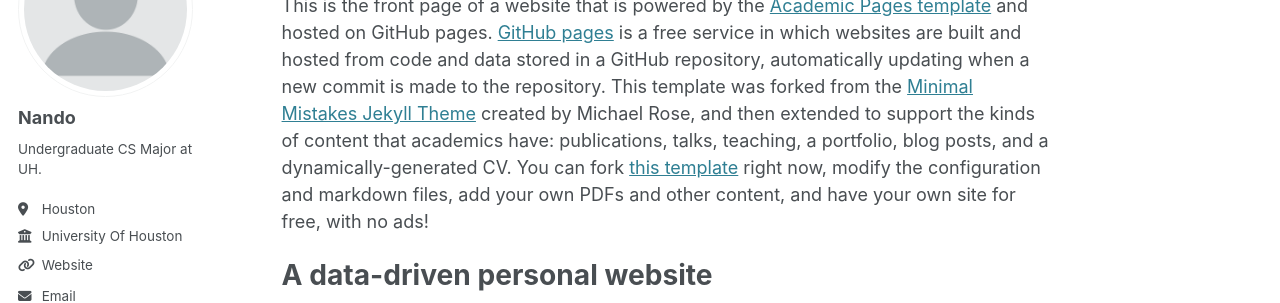
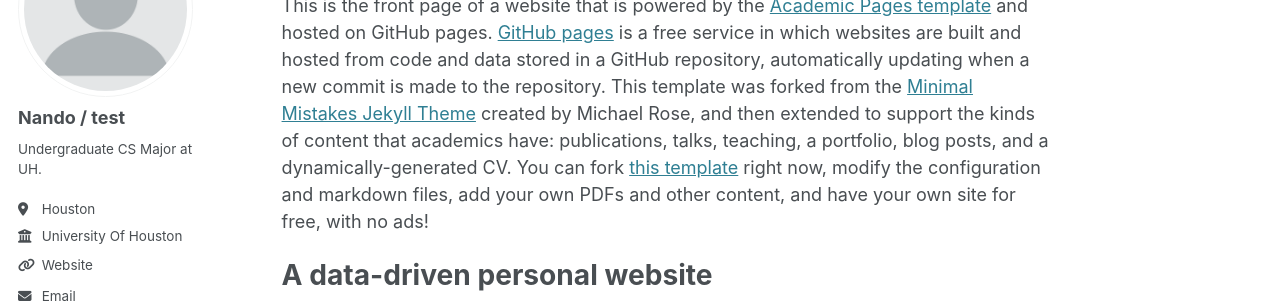
Before and after one commit to FerMan2001/FerMan2001.github.io, a Jekyll site: the page built from _pages/about.md, in a window 1280 px wide. Shown: the part 184-487 px from the top of the page. Built offline with Jekyll 4.4.1, drawn with Linux system fonts in a browser that asks for light colours.

Commit message:
Update _config.yml

```diff
--- a/_config.yml
+++ b/_config.yml
@@ -22,8 +22,8 @@ repository               : "FerMan2001/FerMan2001.github.io"
 author:
   # Biographic information
   avatar           : "profile.png"
-  name             : "Nando"
-  pronouns         : # example: "she/her"
+  name             : "Nando / test"
+  pronouns         : #"he/him" example: "she/her"
   bio              : "Undergraduate CS Major at UH."
   location         : "Houston"
   employer         : "University Of Houston"
```
